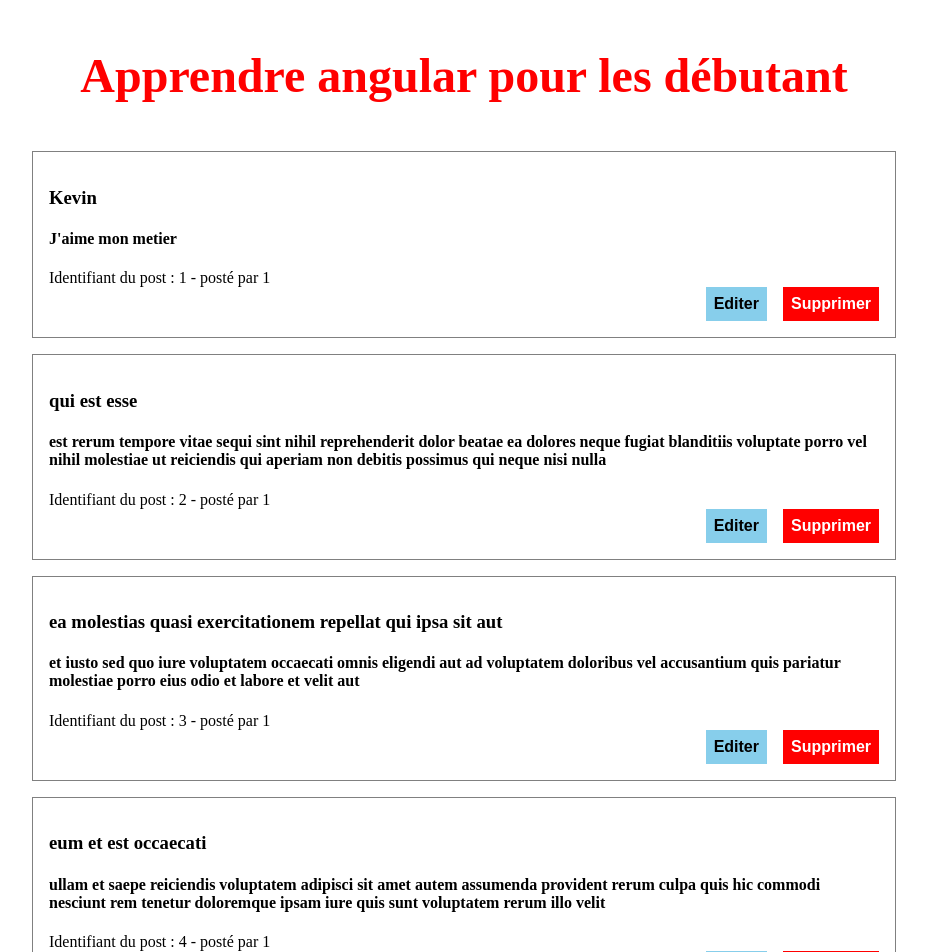
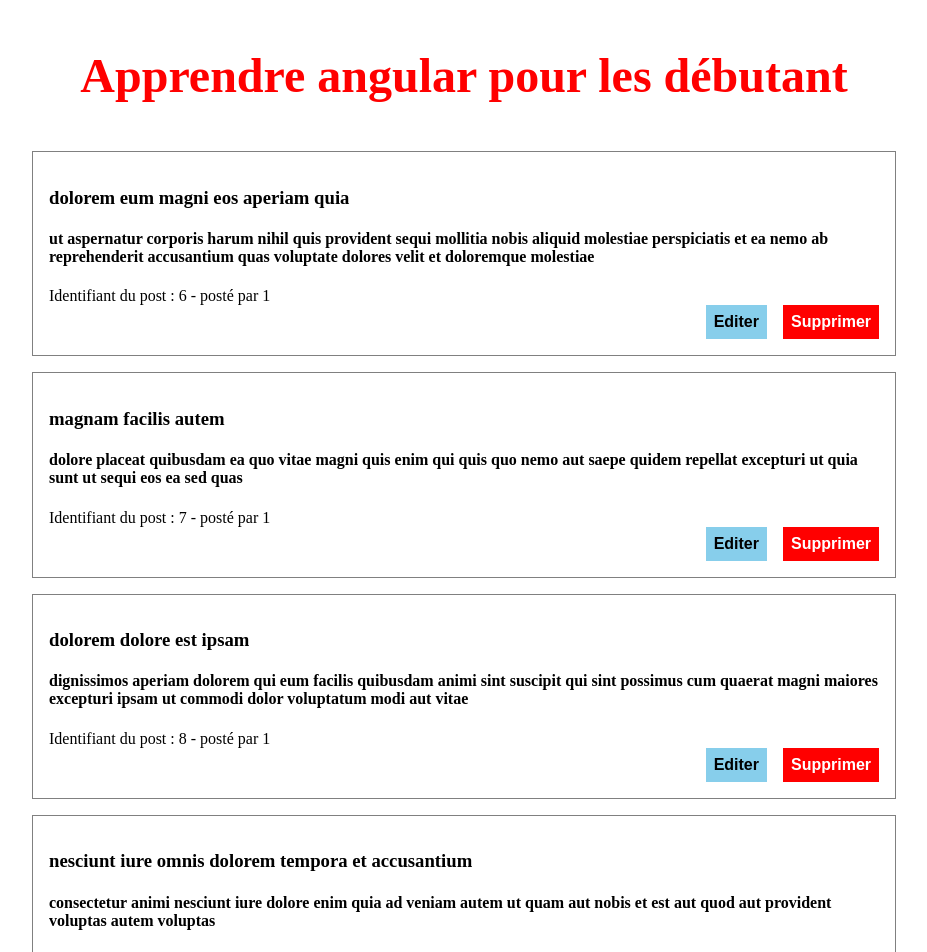
Before and after one commit to kevinmassongo/NavigationAndTargeAPost, an Angular app: page / in a window 1280 px wide. Shown: the top 952 px of the page, without its empty margins (176-1103 px from the left). Built offline with nearby package versions, Linux system fonts and the light colour scheme; data requests are answered from the project's data file.

Commit message:
apprendre l'operateur Delete et Post

```diff
--- a/db.json
+++ b/db.json
@@ -1,35 +1,5 @@
 {
   "posts": [
-    {
-      "userId": 1,
-      "id": "1",
-      "title": "Kevin",
-      "body": "J'aime mon metier"
-    },
-    {
-      "userId": 1,
-      "id": "2",
-      "title": "qui est esse",
-      "body": "est rerum tempore vitae\nsequi sint nihil reprehenderit dolor beatae ea dolores neque\nfugiat blanditiis voluptate porro vel nihil molestiae ut reiciendis\nqui aperiam non debitis possimus qui neque nisi nulla"
-    },
-    {
-      "userId": 1,
-      "id": "3",
-      "title": "ea molestias quasi exercitationem repellat qui ipsa sit aut",
-      "body": "et iusto sed quo iure\nvoluptatem occaecati omnis eligendi aut ad\nvoluptatem doloribus vel accusantium quis pariatur\nmolestiae porro eius odio et labore et velit aut"
-    },
-    {
-      "userId": 1,
-      "id": "4",
-      "title": "eum et est occaecati",
-      "body": "ullam et saepe reiciendis voluptatem adipisci\nsit amet autem assumenda provident rerum culpa\nquis hic commodi nesciunt rem tenetur doloremque ipsam iure\nquis sunt voluptatem rerum illo velit"
-    },
-    {
-      "userId": 1,
-      "id": "5",
-      "title": "nesciunt quas odio",
-      "body": "repudiandae veniam quaerat sunt sed\nalias aut fugiat sit autem sed est\nvoluptatem omnis possimus esse voluptatibus quis\nest aut tenetur dolor neque"
-    },
     {
       "userId": 1,
       "id": "6",
@@ -599,6 +569,12 @@
       "id": "100",
       "title": "at nam consequatur ea labore ea harum",
       "body": "cupiditate quo est a modi nesciunt soluta\nipsa voluptas error itaque dicta in\nautem qui minus magnam et distinctio eum\naccusamus ratione error aut"
+    },
+    {
+      "id": 73,
+      "userId": 893,
+      "title": "Kevin",
+      "body": "Massongo "
     }
   ]
 }
--- a/src/app/components/editPost/edit-post.component.ts
+++ b/src/app/components/editPost/edit-post.component.ts
@@ -11,11 +11,11 @@
   imports: [CommonModule, ReactiveFormsModule],
   template: `
     <form [formGroup]="editPostForm" (ngSubmit)="onSubmit()">
-      <h2>Modifier ce poste</h2>
+      <h2>Ajouter ce poste</h2>
       <input type="text" placeholder="Titre" formControlName="title">
       <input type="text" placeholder="Description" formControlName="body">
       {{ editResult | async}}
-      <button type="submit">Modifier</button>
+      <button type="submit">Ajouter</button>
     </form>
   `,
   styles: [`
@@ -57,13 +57,13 @@
 
   onSubmit() {
     const post : Post = {
-      userId : this.post.userId,
-      id : this.post.id,
+      userId : 893,
+      id : 73,
       title : this.editPostForm.value.title!,
       body : this.editPostForm.value.body!
     }
 
-    this.editResult = this.ps.putPost(post.id , post)
+    this.editResult = this.ps.postPost(post)
     location.reload()
   }
 }
--- a/src/app/components/post/post.component.ts
+++ b/src/app/components/post/post.component.ts
@@ -3,6 +3,7 @@
 import { CommonModule } from '@angular/common';
 import { Post } from '../../services/post.model';
 import { EditPostComponent } from '../editPost/edit-post.component';
+import { Observable } from 'rxjs';
 
 @Component({
   selector: 'app-post',
@@ -17,9 +18,10 @@
         <h3>{{post.title}}</h3>
         <h4>{{post.body}}</h4>
         <span>Identifiant du post : {{post.id}} - posté par {{post.userId}}</span>
+        {{deleteResult | async}}
         <div class="actions" align="end">
           <button class="modifier" (click)="toggleDialog(post)">Editer</button>
-          <button class="supprimer">Supprimer</button>
+          <button class="supprimer" (click)="onDelete(post.id)">Supprimer</button>
         </div>
       </div>
     </section>
@@ -58,6 +60,7 @@
 export class PostComponent {
   showDialog = false;
   post !: Post;
+  deleteResult !: Observable<Post>
 
   private ps = inject(PostService);
   readonly posts = this.ps.getPosts();
@@ -66,4 +69,9 @@
     this.showDialog = !this.showDialog;
     this.post = post;
   }
+
+  onDelete(postId: number) {
+    this.deleteResult = this.ps.deletePost(postId);
+    location.reload()
+  }
 }
--- a/src/app/services/post.service.ts
+++ b/src/app/services/post.service.ts
@@ -14,8 +14,16 @@
     return this.http.get<Post[]>(`${this.API}`)
   }
 
-  putPost ( postId : number, post : Post) {
+  putPost(postId: number, post: Post) {
     return this.http.put<Post>(`${this.API}/${postId}`, post)
   }
 
+  deletePost(postId: number) {
+    return this.http.delete<Post>(`${this.API}/${postId}`)
+  }
+
+  postPost(post: Post) {
+    return this.http.post<Post>(`${this.API}`, post)
+  }
+
 }
```
